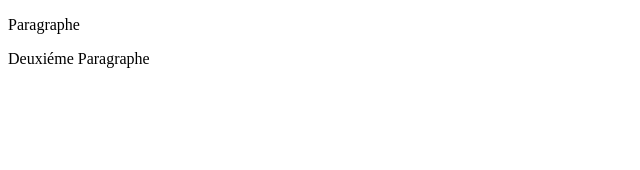
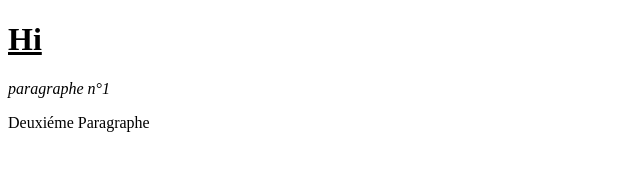
Before and after one commit to nidhalBougatf/projet-nidhal, a plain HTML site: page index.html in a window 1280 px wide. Shown: the whole page, without its empty margins (0-640 px from the left). Drawn offline with Linux system fonts and the light colour scheme.

Commit message:
modif index.html, hi souligné et paragraphe n°1 en italique

```diff
--- a/index.html
+++ b/index.html
@@ -8,7 +8,8 @@
   <link rel="icon" type="image/x-icon" href="favicon.ico">
 </head>
 <body>
- <p>Paragraphe</p>
+<h1><u>Hi</u></h1>
+<p><i>paragraphe n°1</i></p>
   <p>Deuxiéme Paragraphe</p>
 </body>
 </html>
```
